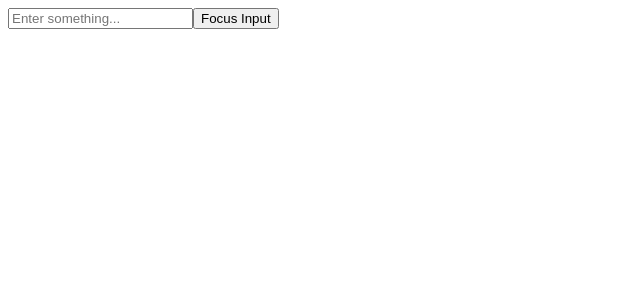
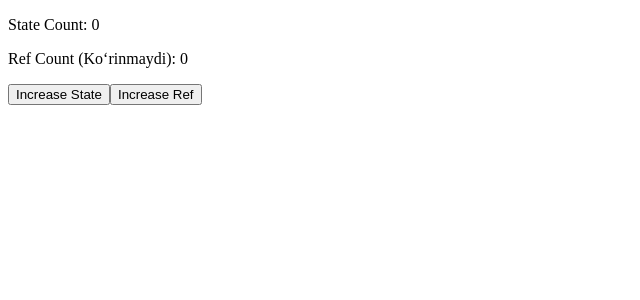
Before and after one commit to kumanboy/react-full-course, a React (Vite) app: page / in a window 1280 px wide. Shown: the top 300 px of the page, without its empty margins (0-640 px from the left). Built offline with nearby package versions, Linux system fonts and the light colour scheme.

Commit message:
useRef and useState farqi

```diff
--- a/src/App.jsx
+++ b/src/App.jsx
@@ -1,17 +1,30 @@
-import  { useRef } from "react";
+import { useRef, useState, useEffect } from "react";
 
-export  default function App () {
-    const inputRef = useRef(null); // useRef dan foydalanamiz
+export default function App() {
+    const countRef = useRef(0); // useRef – Renderga ta’sir qilmaydi
+    const [stateCount, setStateCount] = useState(0); // useState bilan
 
-    const focusInput = () => {
-        inputRef.current.focus(); // Inputni fokusga olib kelamiz
-        inputRef.current.value = "Iltimos ismingizni yozing"; // Inputga ertamiz
+    // Har safar komponent  (re-render bo‘lganda) ekranga xabar chiqaramiz
+    useEffect(() => {
+        console.log("Component Re-rendered!");
+    });
+
+    const incrementRef = () => {
+        countRef.current += 1;
+        console.log("Ref count:", countRef.current); // Faqat konsolda o‘zgaradi
+    };
+
+    const incrementState = () => {
+        setStateCount(stateCount + 1); // Qayta render qiladi
     };
 
     return (
         <div>
-            <input ref={inputRef} type="text" placeholder="Enter something..." />
-            <button onClick={focusInput}>Focus Input</button>
+            {console.log("Rendering...")} {/* Qayta render bo‘lganda chiqadi */}
+            <p>State Count: {stateCount}</p>
+            <p>Ref Count (Ko‘rinmaydi): {countRef.current}</p>
+            <button onClick={incrementState}>Increase State</button>
+            <button onClick={incrementRef}>Increase Ref</button>
         </div>
     );
-};
+}
```
